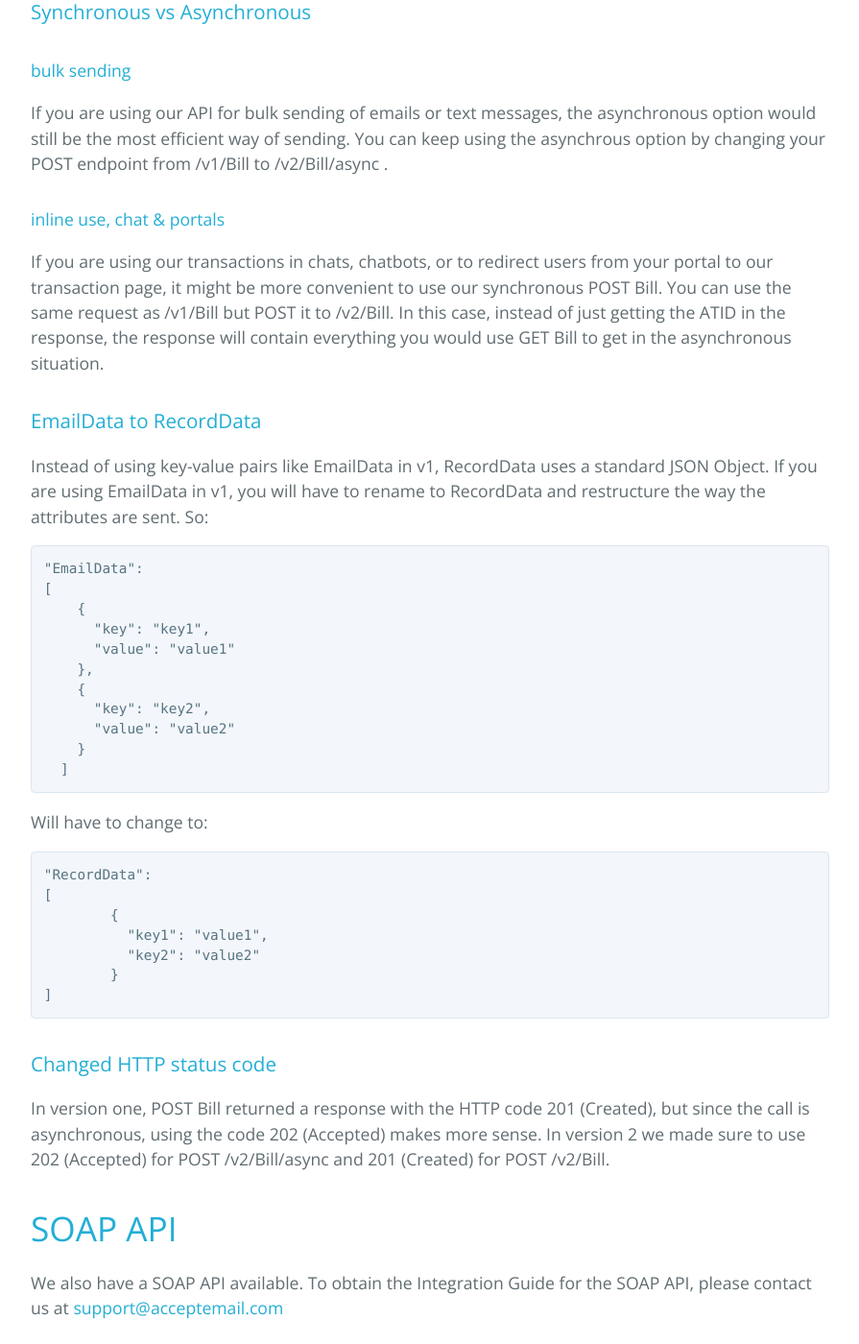
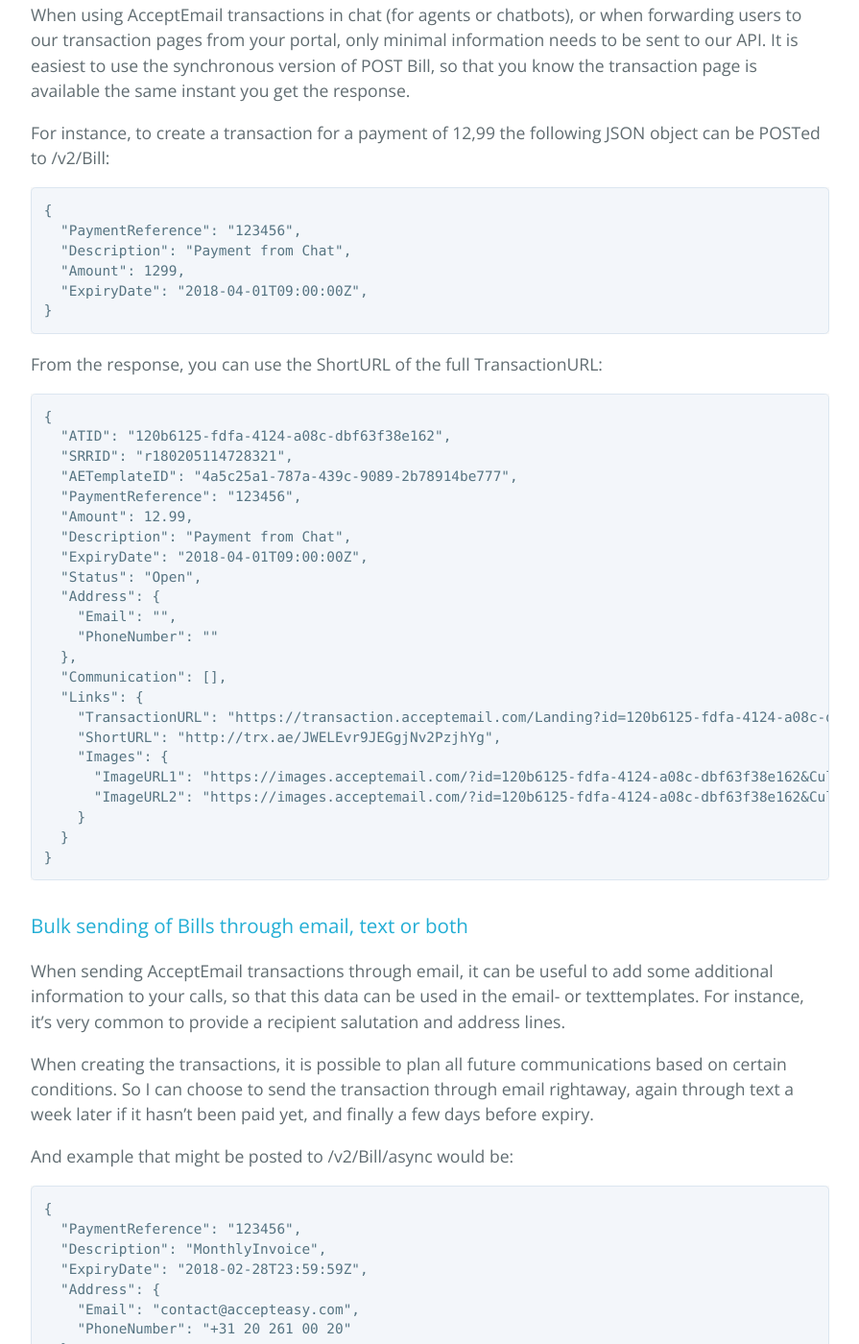
Before and after one commit to AcceptEmail/Examples, a Jekyll site: the page built from index.md, in a window 1280 px wide and 1400 px high, scrolled down 1865 px. Shown: the whole window at 96% size, without its empty margins (192-1087 px from the left). Built offline with Jekyll 4.4.1, drawn with Linux system fonts in a browser that asks for light colours; some of the changed text lies outside the part shown.

Commit message:
added usecases

````diff
--- a/index.md
+++ b/index.md
@@ -9,11 +9,15 @@
 # [Table of Contents](#table-of-contents)
 1. [REST API](#rest-api)
 2. [Obtaining the API Keys](#obtaining-api-keys)
-3. [Migration from v1 to v2](#migration-v1-to-v2)
+3. [Use cases](#use-cases)
+	1. [Create link for use inline, chat or portal](#inline-chat-portal)
+	2. [Bulk sending of Bills through email, text or both](#bulk-sending)
+	3. [Receiving webhooks](#receive-webhooks)
+4. [Migration from v1 to v2](#migration-v1-to-v2)
 	1. [Synchronous vs Asynchronous](#synchronous-vs-asynchronous)
 	2. [EmailData to RecordData](#emaildata-to-recorddata)
 	3. [Changed HTTP status code](#changed-status-code)
-4. [SOAP API](#soap-api)
+5. [SOAP API](#soap-api)
 
 For more information regarding our services, check our website: [http://www.accepteasy.com](http://www.accepteasy.com)
 
@@ -33,6 +37,121 @@
 
 At the REST API Keys Settings, enter a name and keys (or let the app generate the keys)
 ![REST](assets/GenerateRestKey.gif)
+
+<a id="use-cases"></a>
+## [Use cases](#use-cases)
+
+<a id="inline-chat-portal"></a>
+### [Create link for use inline, chat or portal](#inline-chat-portal)
+When using AcceptEmail transactions in chat (for agents or chatbots), or when forwarding users to our transaction pages from your portal, only minimal information needs to be sent to our API. It is easiest to use the synchronous version of POST Bill, so that you know the transaction page is available the same instant you get the response.
+
+For instance, to create a transaction for a payment of 12,99 the following JSON object can be POSTed to /v2/Bill:
+```
+{
+  "PaymentReference": "123456",
+  "Description": "Payment from Chat",
+  "Amount": 1299,
+  "ExpiryDate": "2018-04-01T09:00:00Z",
+}
+```
+
+From the response, you can use the ShortURL of the full TransactionURL:
+
+```
+{
+  "ATID": "120b6125-fdfa-4124-a08c-dbf63f38e162",
+  "SRRID": "r180205114728321",
+  "AETemplateID": "4a5c25a1-787a-439c-9089-2b78914be777",
+  "PaymentReference": "123456",
+  "Amount": 12.99,
+  "Description": "Payment from Chat",
+  "ExpiryDate": "2018-04-01T09:00:00Z",
+  "Status": "Open",
+  "Address": {
+    "Email": "",
+    "PhoneNumber": ""
+  },
+  "Communication": [],
+  "Links": {
+    "TransactionURL": "https://transaction.acceptemail.com/Landing?id=120b6125-fdfa-4124-a08c-dbf63f38e162&detail=true",
+    "ShortURL": "http://trx.ae/JWELEvr9JEGgjNv2PzjhYg",
+    "Images": {
+      "ImageURL1": "https://images.acceptemail.com/?id=120b6125-fdfa-4124-a08c-dbf63f38e162&Culture=nl-NL&part=1",
+      "ImageURL2": "https://images.acceptemail.com/?id=120b6125-fdfa-4124-a08c-dbf63f38e162&Culture=nl-NL&part=2"
+    }
+  }
+}
+```
+
+<a id="bulk-sending"></a>
+### [Bulk sending of Bills through email, text or both](#bulk-sending)
+When sending AcceptEmail transactions through email, it can be useful to add some additional information to your calls, so that this data can be used in the email- or texttemplates. For instance, it's very common to provide a recipient salutation and address lines.
+
+When creating the transactions, it is possible to plan all future communications based on certain conditions. So I can choose to send the transaction through email rightaway, again through text a week later if it hasn't been paid yet, and finally a few days before expiry.
+
+And example that might be posted to /v2/Bill/async would be:
+```
+{
+  "PaymentReference": "123456",
+  "Description": "MonthlyInvoice",
+  "ExpiryDate": "2018-02-28T23:59:59Z",
+  "Address": {
+    "Email": "contact@accepteasy.com",
+    "PhoneNumber": "+31 20 261 00 20"
+  },
+  "Amount": 1299,
+  "Communication": [
+    {
+      "Channel": "Email",
+      "Template": "initialPaymentRequest",
+      "ScheduledDate": "2018-02-05T10:11:22Z",
+    },
+    {
+      "Channel": "Text",
+      "PaymentStatus": "Open",
+      "Template": "preminderText",
+      "ScheduledDate": "2018-02-12T15:11:22Z",
+    },
+    {
+      "Channel": "Email",
+      "PaymentStatus": "Open",
+      "Template": "finalPreminder",
+      "ScheduledDate": "2018-02-25T10:11:22Z",
+    },
+  ],
+  "RecordData": {
+    "RecipientDisplayName": "Arjan",
+    "RecipientAddressLine1": "Keizer Karelplein 5",
+    "RecipientAddressLine2": "1185 HL",
+    "RecipientAddressLine3": "Amstelveen",
+    "AccountNumber": "19282489"
+  }
+}
+```
+
+In response to this, you will receive just the ATID, that can be used with GET /v2/Bill/[ATID] to get updates to the status of the transaction.
+
+
+<a id="receive-webhooks"></a>
+### [Receiving webhooks](#receive-webhooks)
+
+Webhooks can be used to realtime feedback on the status of AcceptEmail transactions. Some examples of possible webhooks:
+Bounce:
+```{"ATID":"120b6125-fdfa-4124-a08c-dbf63f38e162","SRRID":"r180205114728321","PaymentReference":"123456","STATUS":"Bounced","ERROR":null}```
+
+Creation success:
+```{"ATID":"120b6125-fdfa-4124-a08c-dbf63f38e162","SRRID":"r180205114728321","PaymentReference":"123456","STATUS":"CreationSucceded","ERROR":null}```
+
+Creation error:
+```{"ATID":"120b6125-fdfa-4124-a08c-dbf63f38e162","SRRID":"r180205114728321","PaymentReference":"123456","STATUS":"CreationFailed","ERROR":"APP0225 - Expiry date cannot exceed 1 year from now."}```
+
+Payment made:
+```{"ATID":"120b6125-fdfa-4124-a08c-dbf63f38e162","SRRID":"r180205114728321","PaymentReference":"123456","STATUS":"Paid","ERROR":null}```
+
+These webhooks will be sent to a HTTPS endpoint that can be set in your account.
+
+Upon receiving a webhook, for instance, for payment, you can use GET /v2/Bill/[ATID], to fetch additional information such as the accountholder name, or accountnumber for the account that completed the payment.
+
 
 <a id="migration-v1-to-v2"></a>
 ## [Migration from v1 to v2](#migration-v1-to-v2)
````
